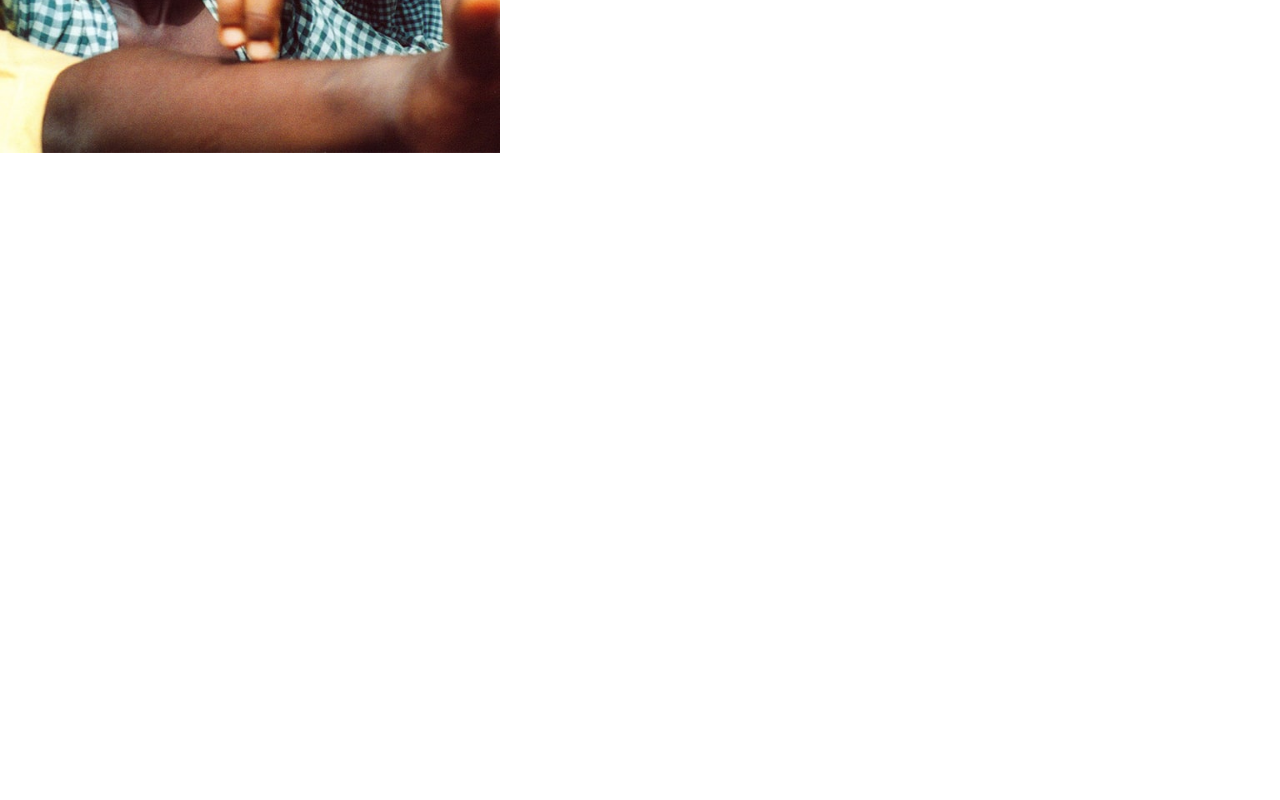
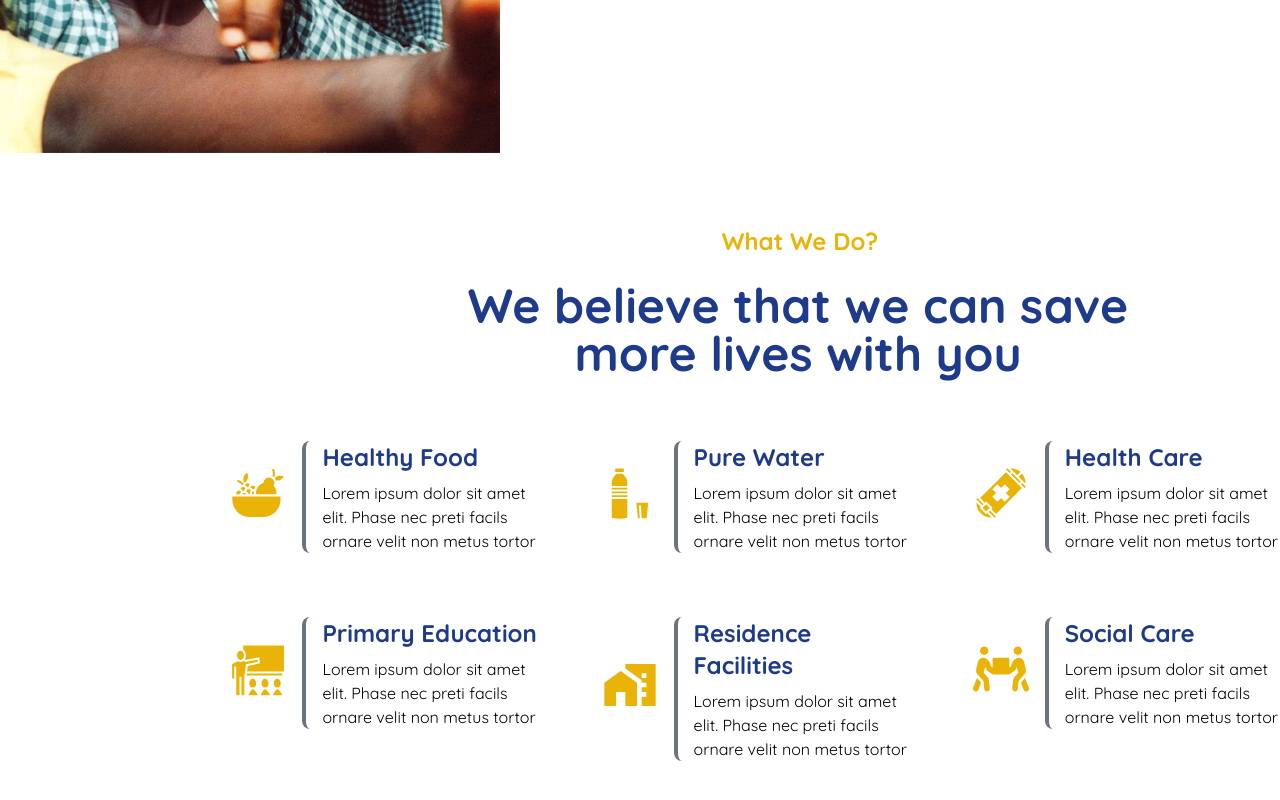
Before and after one commit to Michael-Builds/Restoration-Foundation-International, a React (Vite) app: page / in a window 1280 px wide. Shown: the part 1430-2230 px from the top of the page. Before the commit the page ends 1631 px from the top, so only its background shows below. Built offline with nearby package versions, Linux system fonts and the light colour scheme.

Commit message:
Services Section Added Successfully

```diff
--- a/src/pages/home/Home.jsx
+++ b/src/pages/home/Home.jsx
@@ -4,6 +4,7 @@ import TopBar from './components/TopBar';
 import Navigation from './components/NavBar'
 import Carousel from './components/Carousel'
 import About from './components/About'
+import Service from './components/Service'
 
 const Home = () => {
     const location = useLocation();
@@ -17,7 +18,8 @@ const Home = () => {
             <TopBar />
             <Navigation />
             <Carousel />
-            <About/>
+            <About />
+            <Service />
         </>
     );
 };
--- a/src/pages/home/components/About.jsx
+++ b/src/pages/home/components/About.jsx
@@ -88,78 +88,14 @@ const About = () => {
                                 </Tab>
                             ))}
                         </TabsHeader>
-                        <TabsBody>
+                        <TabsBody >
                             {data.map(({ value, desc }) => (
-                                <TabPanel key={value} value={value}>
+                                <TabPanel key={value} value={value} className='font-quicksand text-1xl'>
                                     {desc}
                                 </TabPanel>
                             ))}
                         </TabsBody>
                     </Tabs>
-
-                    {/* <ul className="flex justify-center gap-16 mb-4">
-                        <li className="nav-item">
-                            <a
-                                className="nav-link active py-2 font-semibold border-b-3 border-solid border-yellow-500 hover:text-yellow-500 pb-6"
-                                data-toggle="pill"
-                                href="#tab-content-1"
-                            >
-                                About
-                            </a>
-                        </li>
-                        <li className="nav-item">
-                            <a
-                                className="nav-link py-2 font-semibold border-b-3 border-solid border-yellow-500 hover:text-yellow-500 pb-6"
-                                data-toggle="pill"
-                                href="#tab-content-2"
-                            >
-                                Mission
-                            </a>
-                        </li>
-                        <li className="nav-item">
-                            <a
-                                className="nav-link py-2 font-semibold border-b-3 border-solid border-yellow-500 hover:text-yellow-500 pb-6"
-                                data-toggle="pill"
-                                href="#tab-content-3"
-                            >
-                                Vision
-                            </a>
-                        </li>
-                    </ul>
-
-                    <div className="tab-content">
-                        <div id="tab-content-1" className="container tab-pane active">
-                            <p>
-                                Lorem ipsum dolor sit amet, consectetur adipiscing elit.
-                                In vitae pellentesque turpis. Donec in hendrerit dui, vel blandit massa.
-                                Ut vestibulum suscipit cursus. Cras quis porta nulla, ut placerat risus.
-                                Aliquam nec magna eget velit luctus dictum. Phasellus et felis sed purus
-                                tristique dignissim. Morbi sit amet leo at purus accumsan pellentesque.
-                                Vivamus fermentum nisi vel dapibus blandit. Lorem ipsum dolor sit amet, consectetur adipiscing elit.
-                            </p>
-                        </div>
-                        <div id="tab-content-2" className="container tab-pane fade">
-                            <p>
-                                Sed tincidunt, magna ut vehicula volutpat, turpis diam condimentum justo,
-                                posuere congue turpis massa in mi. Proin ornare at massa at fermentum.
-                                Nunc aliquet sed nisi iaculis ornare. Nam semper tortor eget est egestas,
-                                eu sagittis nunc sodales. Interdum et malesuada fames ac ante ipsum primis
-                                in faucibus. Praesent bibendum sapien sed purus molestie malesuada.
-                                Lorem ipsum dolor sit amet, consectetur adipiscing elit.
-                            </p>
-                        </div>
-                        <div id="tab-content-3" className="container tab-pane fade">
-                            <p>
-                                Aliquam dolor odio, mollis sed feugiat sit amet, feugiat ut sapien.
-                                Nunc eu dignissim lorem. Suspendisse at hendrerit enim. Interdum et
-                                malesuada fames ac ante ipsum primis in faucibus. Sed condimentum
-                                semper turpis vel facilisis. Nunc vel faucibus orci. Mauris ut mauris
-                                rhoncus, efficitur nisi at, venenatis quam. Praesent egestas pretium
-                                enim sit amet finibus. Curabitur at erat molestie, tincidunt lorem eget,
-                                consequat ligula.
-                            </p>
-                        </div>
-                    </div> */}
                 </div>
             </div>
         </div>
--- a/src/pages/home/components/Carousel.jsx
+++ b/src/pages/home/components/Carousel.jsx
@@ -58,7 +58,7 @@ const Slider = () => {
                                 {item.description}
                             </p>
                             <div className="carousel-btn text-white hover:text-gray-500">
-                                <a className="text-white mr-6 hover:text-gray-500  hover:bg-yellow-500 hover:text-white border border-yellow-500 p-2 border-2 rounded-sm" href="">
+                                <a className="text-white mr-6 hover:text-gray-500 hover:bg-yellow-500 hover:text-white border border-yellow-500 p-2 border-3 rounded-sm" href="">
                                     Donate Now
                                 </a>
                                 <a
--- /dev/null
+++ b/src/pages/home/components/Service.jsx
@@ -0,0 +1,72 @@
+import { GiFruitBowl, GiWaterBottle, GiHealthCapsule, GiTeacher } from 'react-icons/gi';
+import { MdMapsHomeWork } from 'react-icons/md';
+import { FaPeopleCarry } from 'react-icons/fa';
+
+const services = [
+    {
+        icon: <GiFruitBowl className='h-14 w-14 text-yellow-500' />,
+        title: 'Healthy Food',
+        description: 'Lorem ipsum dolor sit amet elit. Phase nec preti facils ornare velit non metus tortor',
+    },
+    {
+        icon: <GiWaterBottle className='h-14 w-14 text-yellow-500' />,
+        title: 'Pure Water',
+        description: 'Lorem ipsum dolor sit amet elit. Phase nec preti facils ornare velit non metus tortor',
+    },
+    {
+        icon: <GiHealthCapsule className='h-14 w-14 text-yellow-500' />,
+        title: 'Health Care',
+        description: 'Lorem ipsum dolor sit amet elit. Phase nec preti facils ornare velit non metus tortor',
+    },
+    {
+        icon: <GiTeacher className='h-14 w-14 text-yellow-500' />,
+        title: 'Primary Education',
+        description: 'Lorem ipsum dolor sit amet elit. Phase nec preti facils ornare velit non metus tortor',
+    },
+    {
+        icon: <MdMapsHomeWork className='h-14 w-14 text-yellow-500' />,
+        title: 'Residence Facilities',
+        description: 'Lorem ipsum dolor sit amet elit. Phase nec preti facils ornare velit non metus tortor',
+    },
+    {
+        icon: <FaPeopleCarry className='h-14 w-14 text-yellow-500' />,
+        title: 'Social Care',
+        description: 'Lorem ipsum dolor sit amet elit. Phase nec preti facils ornare velit non metus tortor',
+    },
+];
+
+const Service = () => {
+    return (
+        <div className="justify-center align-center mt-6 pb-32">
+            <div className="container">
+                <div className="text-center mx-auto">
+                    <p className="font-quicksand font-bold text-2xl text-yellow-500 mb-2 ml-[25%]">
+                        What We Do?
+                    </p>
+                    <h2 className=" font-quicksand font-bold text-5xl text-blue-900 mb-4 max-w-[700px] ml-[35%] mt-6">
+                        We believe that we can save more lives with you
+                    </h2>
+                </div>
+                <div className="services mx-auto grid grid-cols-1 md:grid-cols-2 lg:grid-cols-3 gap-16 mt-16 ml-[18%]">
+                    {services.map((service, index) => (
+                        <div className="col-lg-4 col-md-6" key={index}>
+                            <div className="service-item flex items-center">
+                                <div className="service-icon mb-2">
+                                    {service.icon}
+                                </div>
+                                <div className="border-l-4 border-gray-500 rounded-lg ml-4 pl-4">
+                                    <h3 className='font-quicksand font-bold text-2xl text-blue-900 mb-2 '>
+                                        {service.title}
+                                    </h3>
+                                    <p className='mt-2 font-quicksand'>{service.description}</p>
+                                </div>
+                            </div>
+                        </div>
+                    ))}
+                </div>
+            </div>
+        </div>
+    );
+};
+
+export default Service;
```
Also changed, not shown: src/index.css (+15 -0 lines).
